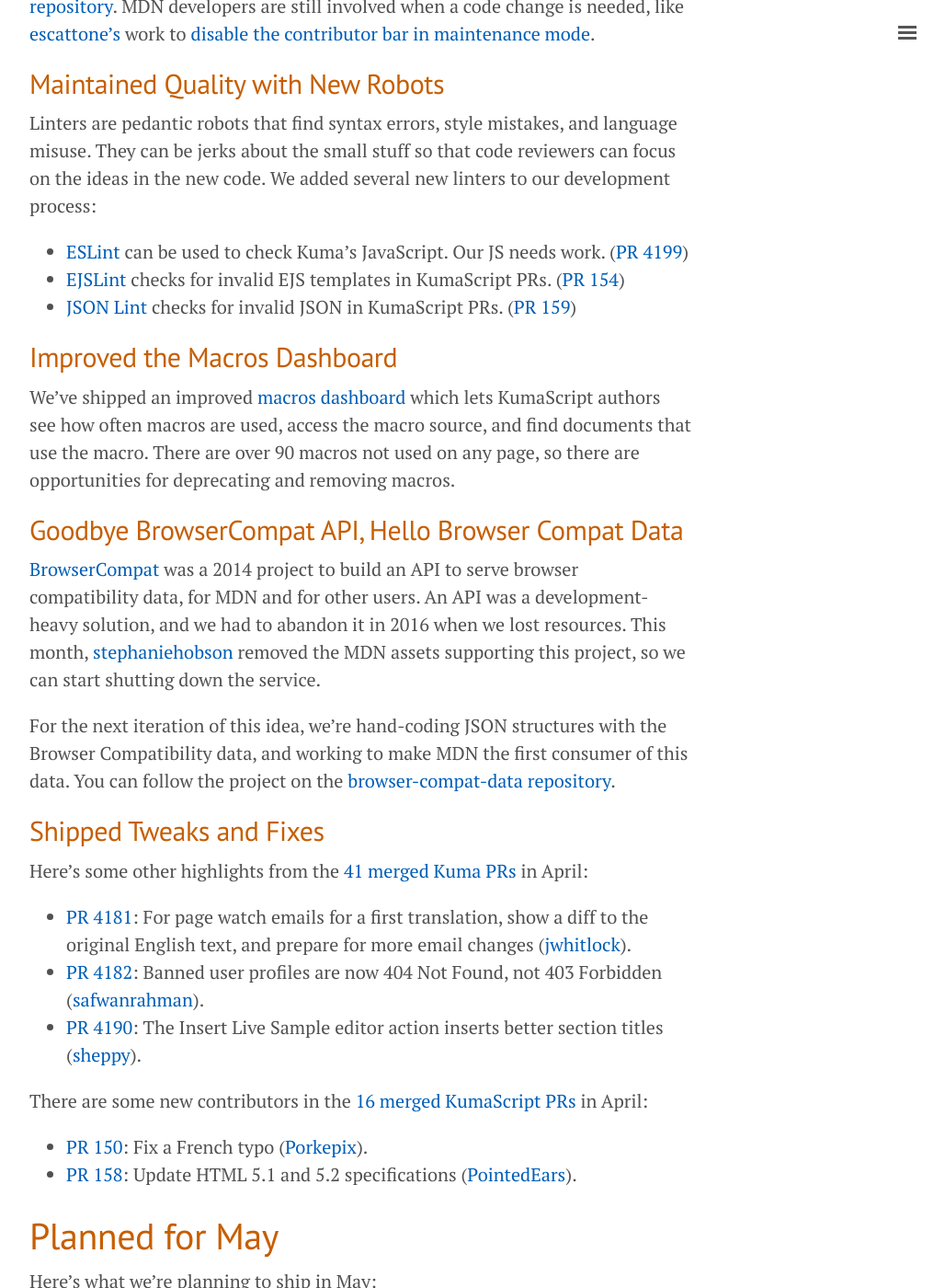
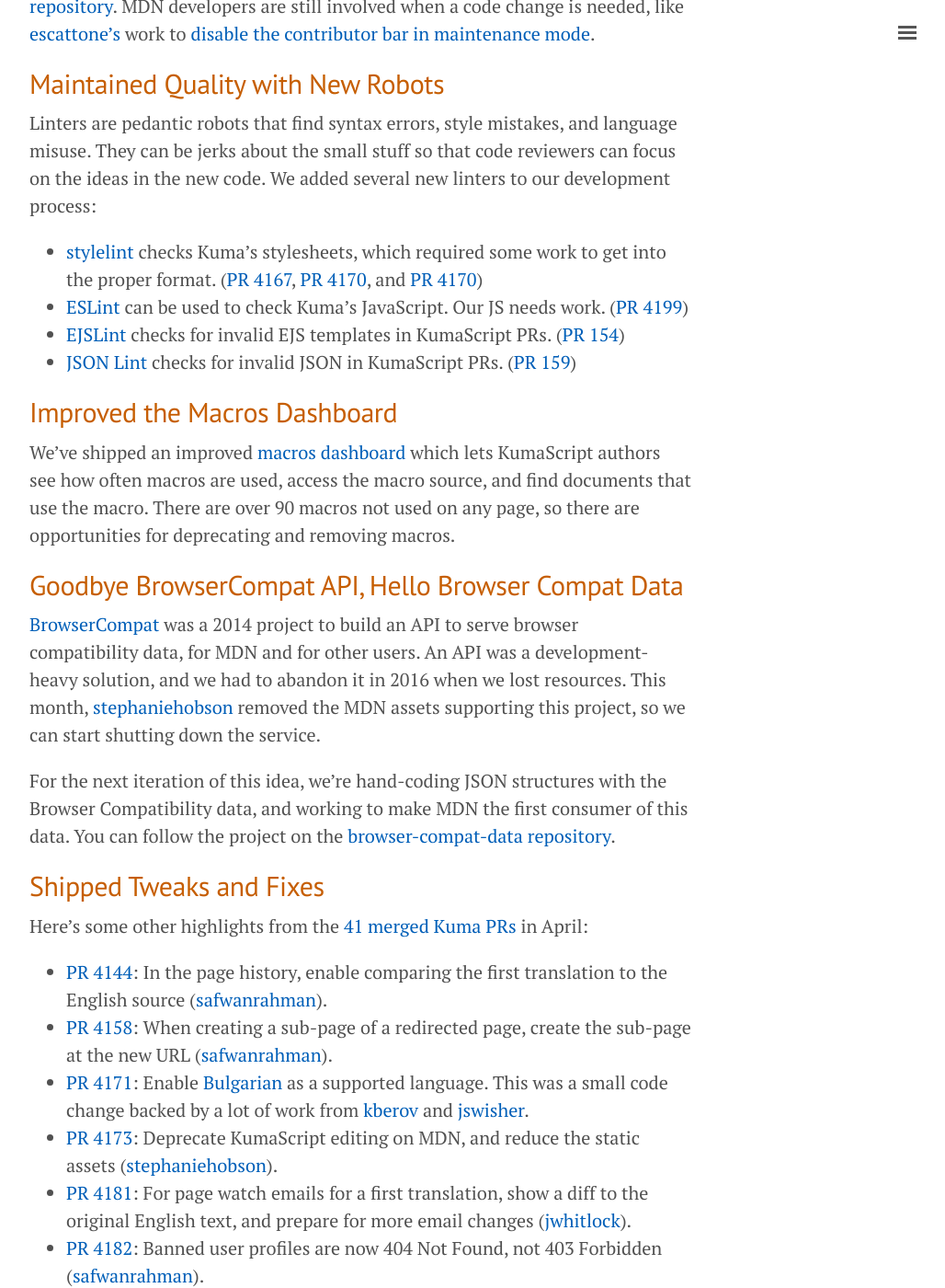
Before and after one commit to mozilla/meao, a Jekyll site: the page built from _posts/2017-05-02-kuma-report.md, in a window 1280 px wide and 1400 px high, scrolled down 974 px. Shown: the whole window at 92% size, without its empty margins (248-1276 px from the left). Built offline with Jekyll 4.4.1, drawn with Linux system fonts in a browser that asks for light colours.

Commit message:
April Kuma report, add in missed PRs
I only looked at page 1 of the 41 PRs in April. Adding in highlights
from the first 16 PRs of the month:

- stylelint
- first translation diff
- fix creating subpages of redirects
- enable Bulgarian
- Remove KS editing from Kuma

```diff
--- a/_posts/2017-05-02-kuma-report.md
+++ b/_posts/2017-05-02-kuma-report.md
@@ -54,6 +54,11 @@ language misuse. They can be jerks about the small stuff so that code reviewers
 can focus on the ideas in the new code. We added several new linters to our
 development process:
 
+* [stylelint](https://stylelint.io) checks Kuma's stylesheets, which required
+  some work to get into the proper format.
+  ([PR 4167](https://github.com/mozilla/kuma/pull/4167),
+   [PR 4170](https://github.com/mozilla/kuma/pull/4170), and
+   [PR 4170](https://github.com/mozilla/kuma/pull/4170))
 * [ESLint](http://eslint.org) can be used to check Kuma's JavaScript. Our JS
   needs work.
   ([PR 4199](https://github.com/mozilla/kuma/pull/4199))
@@ -93,6 +98,21 @@ Here's some other highlights from the
 [41 merged Kuma PRs](https://github.com/mozilla/kuma/pulls?page=1&q=is%3Apr+is%3Aclosed+merged%3A%222017-04-01+..2017-05-01%22&utf8=✓)
 in April:
 
+- [PR 4144](https://github.com/mozilla/kuma/pull/4144):
+  In the page history, enable comparing the first translation to the English source
+  ([safwanrahman](https://github.com/safwanrahman)).
+- [PR 4158](https://github.com/mozilla/kuma/pull/4158):
+  When creating a sub-page of a redirected page, create the sub-page at the
+  new URL
+  ([safwanrahman](https://github.com/safwanrahman)).
+- [PR 4171](https://github.com/mozilla/kuma/pull/4171):
+  Enable [Bulgarian](https://developer.mozilla.org/bg/) as a supported
+  language. This was a small code change backed by a lot of work from
+   [kberov](https://github.com/kberov) and
+   [jswisher](https://github.com/jmswisher).
+- [PR 4173](https://github.com/mozilla/kuma/pull/4173):
+  Deprecate KumaScript editing on MDN, and reduce the static assets
+  ([stephaniehobson](https://github.com/stephaniehobson)).
 - [PR 4181](https://github.com/mozilla/kuma/pull/4181):
   For page watch emails for a first translation, show a diff to the original
   English text, and prepare for more email changes
```
